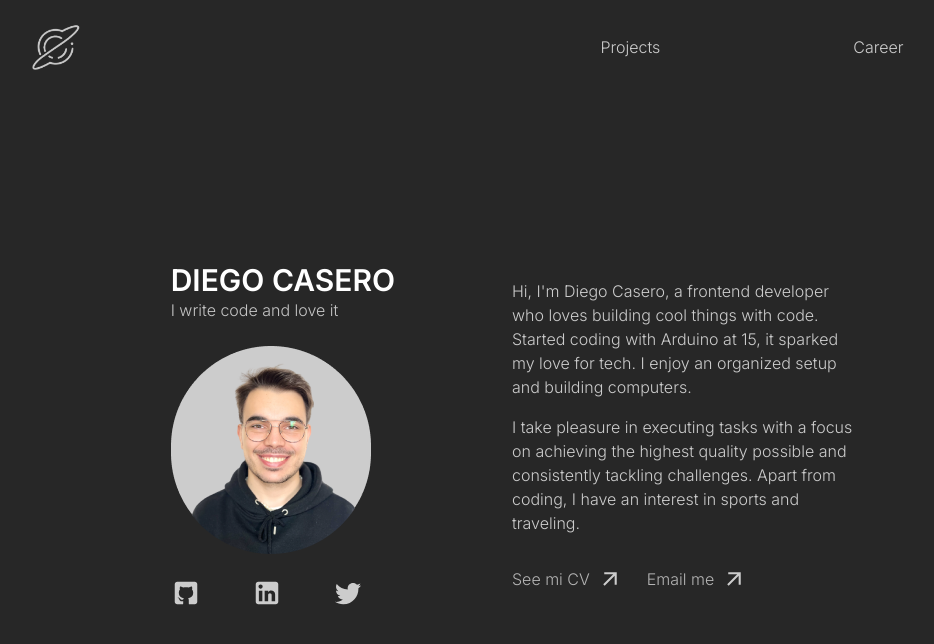
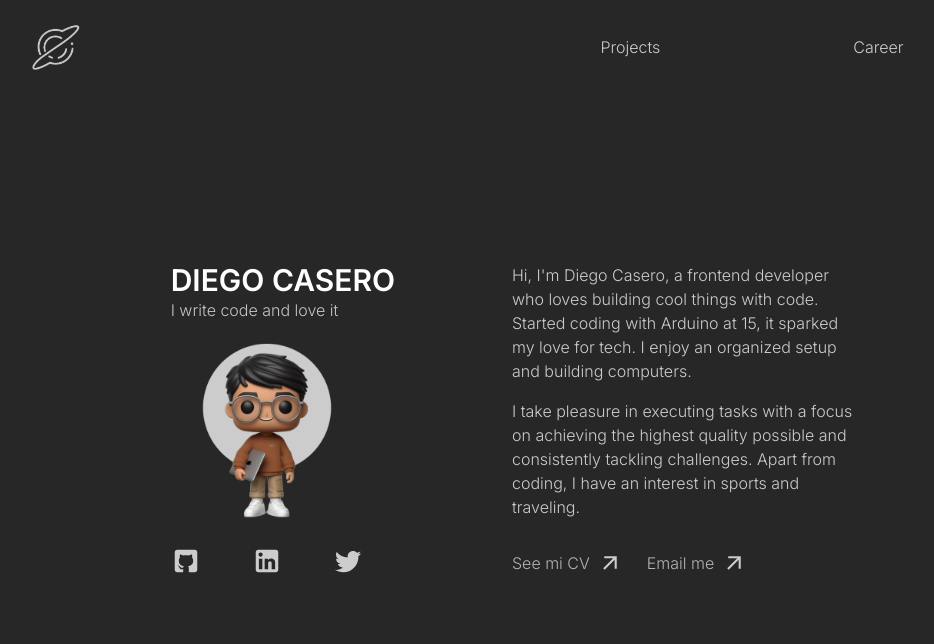
Before and after one commit to imcasero/my-website, a React (Vite) app: page / in a window 1280 px wide. Shown: the top 644 px of the page, without its empty margins (128-1062 px from the left). Built offline with nearby package versions, Linux system fonts and the light colour scheme.

Commit message:
feat: update files for new CV and new Profile

```diff
--- a/src/components/homePresentation/homePresentation.component.tsx
+++ b/src/components/homePresentation/homePresentation.component.tsx
@@ -12,7 +12,10 @@ export default function HomePresentationComponent() {
             variants={animationVariants} className="lg:w-1/3 w-auto">
             <h1 className="text-title text-3xl font-bold">DIEGO CASERO</h1>
             <h2 className="text-subtitle text-base font-medium">I write code and love it</h2>
-            <img className="mt-6" src={profile} alt="profile" />
+            <div className="flex justify-center w-48">
+
+                <img className="mt-2 h-48" src={profile} alt="profile" />
+            </div>
             <div className="flex items-center justify-between w-48 mt-6">
                 <a href="https://github.com/imcasero" target="_blank" className="transform transition-transform hover:scale-110">
                     <img src={github} alt="github" />
```
Also changed, not shown: src/assets/profile.png, 1 other file (tests, documents, lock files or other folders).
